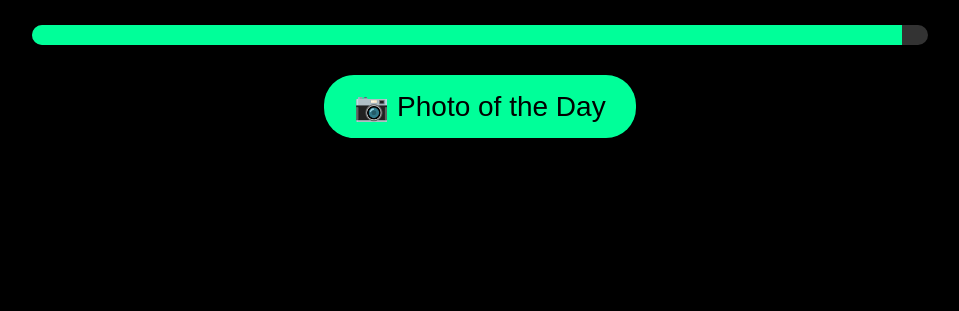
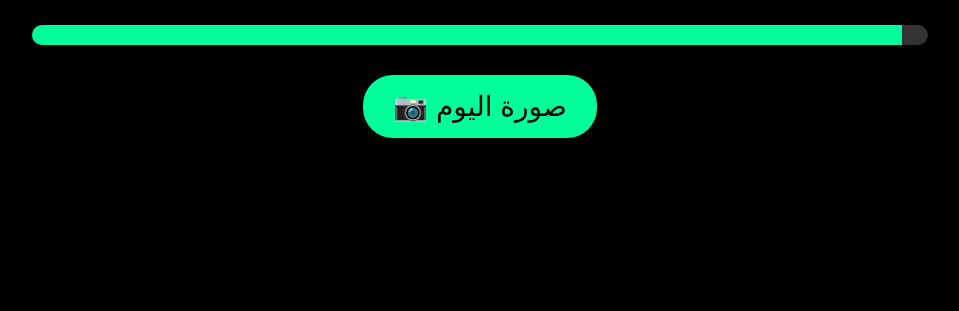
Before and after one commit to hasan-elhuseyin/wheres-hasan, a plain HTML site: page index.html in a window 1280 px wide. Shown: the part 489-800 px from the top of the page, without its empty margins (160-1119 px from the left). Drawn offline with Linux system fonts and the light colour scheme.

Commit message:
translations

```diff
--- a/index.html
+++ b/index.html
@@ -18,7 +18,7 @@
             </div>
 
             <button id="photoBtn" class="photo-btn">
-                📷 Photo of the Day
+                📷 صورة اليوم
             </button>
 
             <div id="photoOverlay" class="photo-overlay hidden">
```
